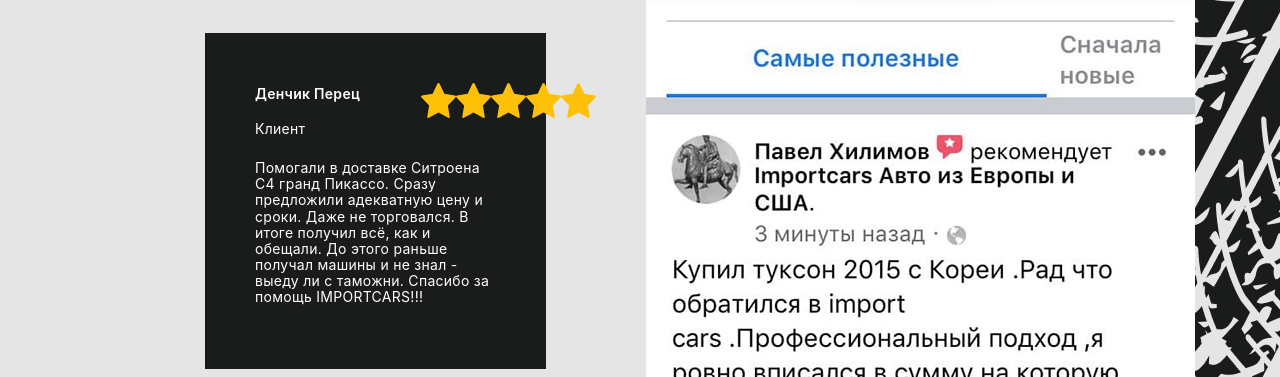
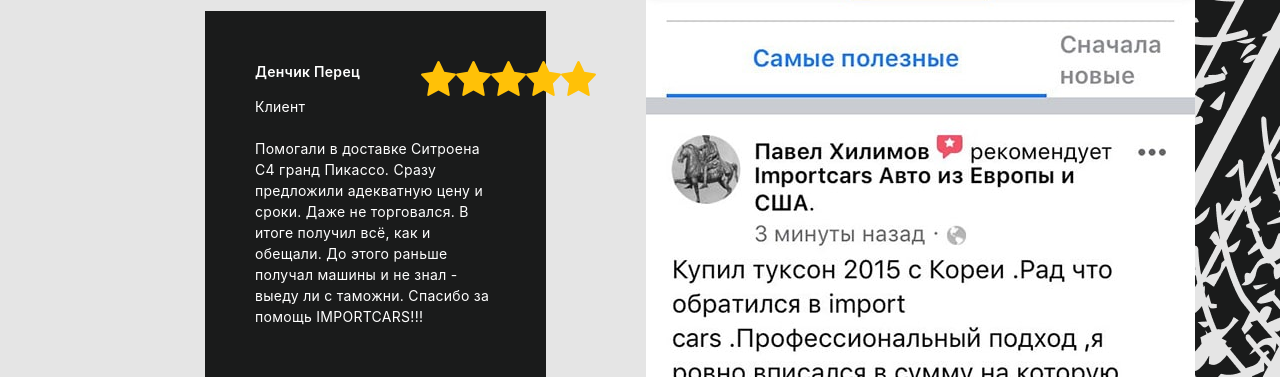
Before and after one commit to StanislavKozak/imprtCars, a website built with Parcel: page index.html in a window 1280 px wide. Shown: the part 9160-9537 px from the top of the page. Built offline with nearby package versions, Linux system fonts and the light colour scheme; files whose address does not match are found by name.

Commit message:
Update main.css

```diff
--- a/css/main.css
+++ b/css/main.css
@@ -2245,9 +2245,9 @@
   width: 100%;
   align-items: center;
 }
-.review__content{
-  line-height: 1.15 !important;
-}
+/*.review__content{*/
+/*  line-height: 1.15 !important;*/
+/*}*/
 .reviews-control{
   width: 360px;
   margin-left: 90px;
```
